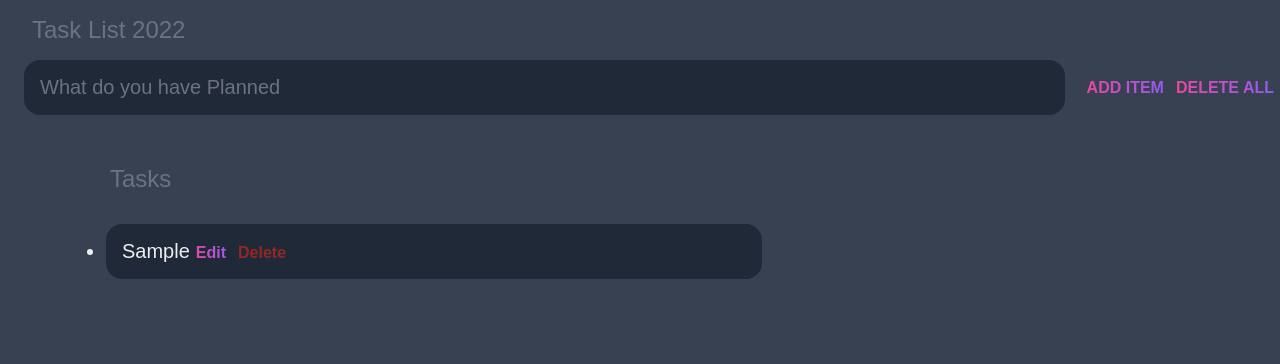
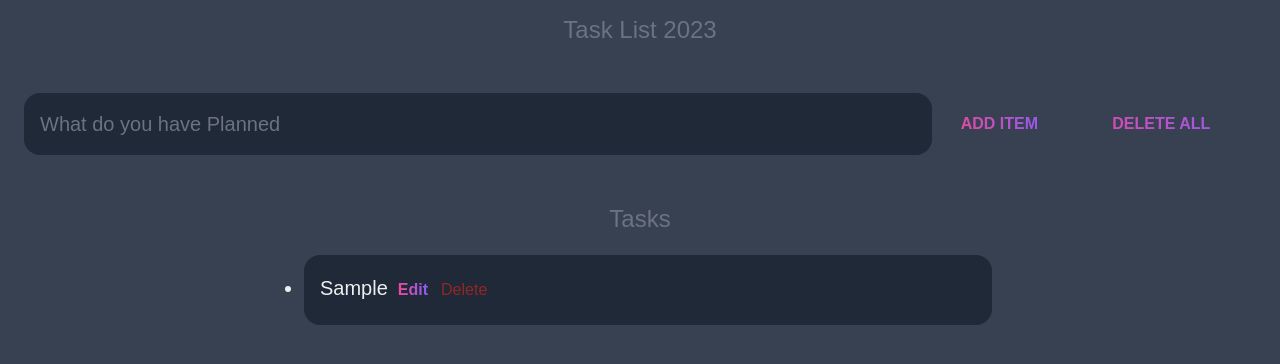
Before and after one commit to HamzaBashir123/To-Do-app, a plain HTML site: page index.html in a window 1280 px wide. Both pictures are taken after typing "Sample" into the empty fields and a click on the button "ADD ITEM". Drawn offline with nearby package versions, Linux system fonts and the light colour scheme.

Commit message:
UI update

```diff
--- a/index.html
+++ b/index.html
@@ -6,28 +6,42 @@
     <meta name="viewport" content="width=device-width, initial-scale=1.0" />
     <title>Task List 2022</title>
     <link rel="stylesheet" href="/style.css" />
+    <link
+      href="https://cdn.jsdelivr.net/npm/bootstrap@5.3.0-alpha1/dist/css/bootstrap.min.css"
+      rel="stylesheet"
+      integrity="sha384-GLhlTQ8iRABdZLl6O3oVMWSktQOp6b7In1Zl3/Jr59b6EGGoI1aFkw7cmDA6j6gD"
+      crossorigin="anonymous"
+    />
   </head>
   <body>
-    <header>
-      <h1>Task List 2022</h1>
+    <!-- border border-danger -->
+    <div class="container-fluid ">
+      <header class="container-xxl col-lg-12 text-center">
+        <h1>Task List 2023</h1>
       </header>
-    <div id="messages">
+      <div id="messages" class="container-xxl d-flex flex-wrap ">
         <input
           placeholder="What do you have Planned"
           type="text"
           name=""
           id="todo-item"
-        class="Todo"
+          class="Todo  container-xxl col-lg-10 col-sm-12 mt-4"
         />
-      <button class="btn1" onclick="addTodo()">ADD ITEM</button>
-      <button class="btn1" onclick="deleteAll()">DELETE ALL</button>
+        <button class="btn1 col-lg-1 col-sm-6 mt-4" onclick="addTodo()">ADD ITEM</button>
+        <button class="btn1 ps-3 col-lg-2 col-sm-6 mt-4" onclick="deleteAll()">DELETE ALL</button>
       </div>
       <div>
-      <h2 class="heading">Tasks</h2>
+        <h2 class="heading container-xxl text-center">Tasks</h2>
       </div>
-    <div id="ul-item">
-      <ul id="list"></ul>
+      <div id="ul-item" class=" container-xxl ">
+        <ul id="list" class=""></ul>
+      </div>
     </div>
     <script src="/javascript.js"></script>
+    <script
+      src="https://cdn.jsdelivr.net/npm/bootstrap@5.3.0-alpha1/dist/js/bootstrap.bundle.min.js"
+      integrity="sha384-w76AqPfDkMBDXo30jS1Sgez6pr3x5MlQ1ZAGC+nuZB+EYdgRZgiwxhTBTkF7CXvN"
+      crossorigin="anonymous"
+    ></script>
   </body>
 </html>
--- a/javascript.js
+++ b/javascript.js
@@ -8,6 +8,19 @@
 //     console.log(messages)
 //     value.value=""
 // }
+var body = document.querySelector('body');
+var Todo = document.querySelector('.Todo');
+
+
+Todo.addEventListener('keydown', (e) => {
+  // console.log(e.key, "==>>yeh wala key dabai hai")
+  if (e.key === 'Enter') {
+    addTodo()
+
+  }
+})
+
+
 
 var list = document.getElementById("list");
 function addTodo() {
@@ -18,7 +31,9 @@ function addTodo() {
   } else {
 
 
-    // Create Li tag with text node
+
+
+     // Create Li tag with text node
     var li = document.createElement("li");
     var liText = document.createTextNode(text.value);
     li.setAttribute("class", "text");
--- a/style.css
+++ b/style.css
@@ -13,6 +13,7 @@
 
     box-sizing: border-box;
     margin:0;
+    padding: 0;
     font-family: 'Fira sans', sans-serif;
     background-color: var(--dark);
     color: #EEE;
@@ -45,7 +46,8 @@ header h1{
 
 #messages{
     display: flex;
-    margin-left: 1.5rem;
+    /* margin-left: 1.5rem; */
+
 }
 input, button{
     appearance: none;
@@ -61,6 +63,7 @@ input, button{
     margin-right: 1rem;
     font-size: 1.25rem;
     color: var(--light);
+    width: 300px;
 
 }
 .text{
@@ -77,7 +80,7 @@ input, button{
     color: var(--grey)
 }
 .btn1{
-    color: var(--pink);
+    color: var(--pink) !important;
     font-size: 1rem;
     font-weight: 700;
     background-image: linear-gradient(to right , var(--pink), var(--purple));
@@ -96,7 +99,7 @@ input, button{
     padding: 1rem 2rem;
     max-width: 800px;
     width: 100;
-    margin: 10px;
+    margin: auto;
 
 }
 
@@ -104,7 +107,7 @@ input, button{
 .text{
 
     margin-top: 5px ;
-    margin-left: 1.5rem;
+    /* margin-left: 1.5rem; */
 
 
 
@@ -121,10 +124,13 @@ input, button{
     -webkit-text-fill-color: transparent;
     cursor: pointer;
     transition: 0.4s;
+    margin-left: 10px;
 
 }
 .btn{
-    color: rgb(146, 39, 39);
+    color: rgb(146, 39, 39) !important;
+    display: flex;
+    flex: end;
     font-size: 1rem;
     font-weight: 700;
     cursor: pointer;
```
Lines whose indentation alone changed are shown as unchanged.
